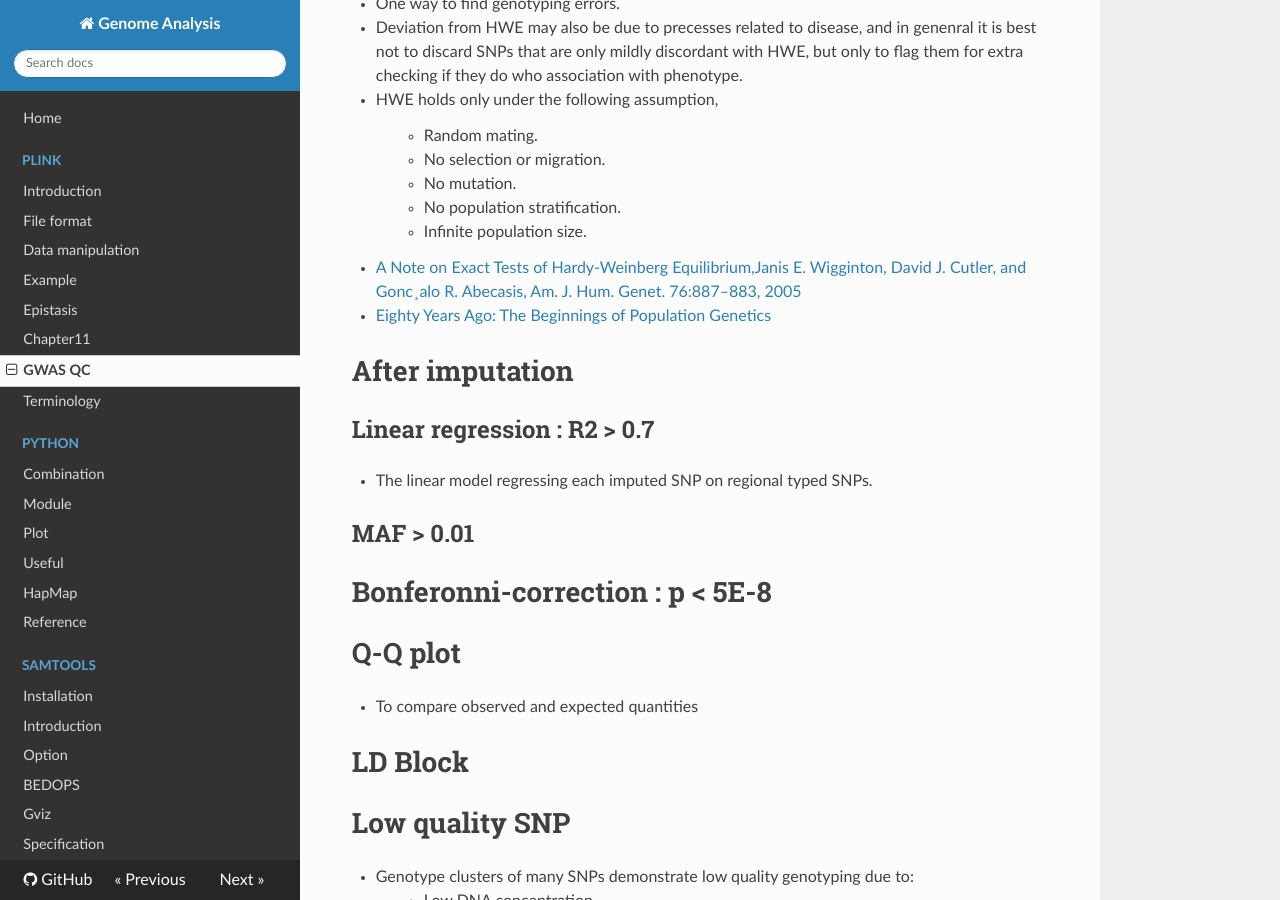
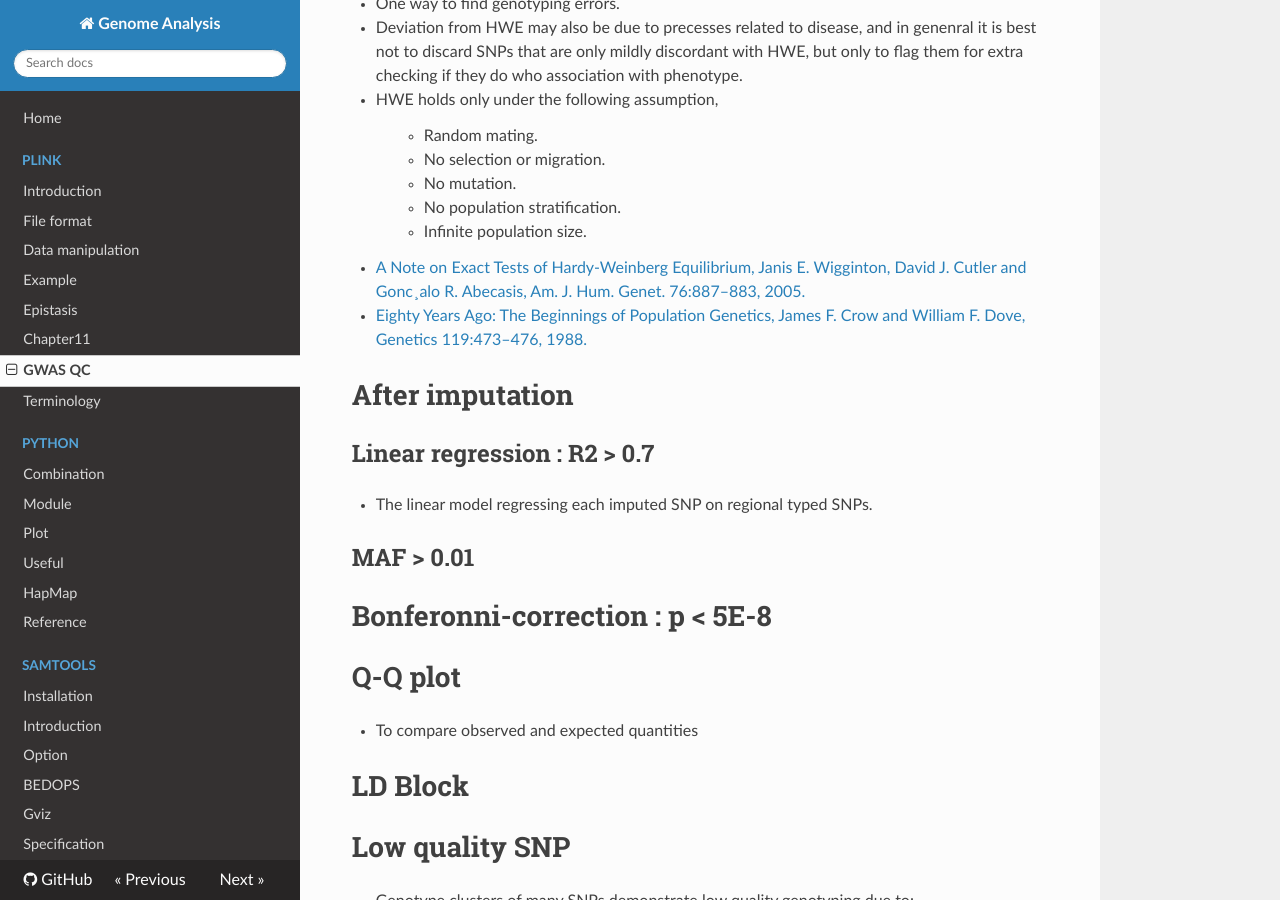
Before and after one commit to WonyoungCho/plink, an MkDocs documentation site: the page built from docs/GWAS.md, in a window 1280 px wide and 900 px high, scrolled down 4474 px. Built offline with MkDocs 1.6.1, drawn with Linux system fonts in a browser that asks for light colours; nearby versions of some CDN libraries; old or Windows-style settings are respelled for this version of MkDocs.

Commit message:
Update GWAS.md

```diff
--- a/docs/GWAS.md
+++ b/docs/GWAS.md
@@ -160,8 +160,8 @@ in controls.
 > - No population stratification.
 > - Infinite population size.
 
-- [A Note on Exact Tests of Hardy-Weinberg Equilibrium,Janis E. Wigginton, David J. Cutler, and Gonc¸alo R. Abecasis, Am. J. Hum. Genet. 76:887–883, 2005](https://www.ncbi.nlm.nih.gov/pmc/articles/PMC1199378/)
-- [Eighty Years Ago: The Beginnings of Population Genetics](https://www.ncbi.nlm.nih.gov/pmc/articles/PMC1203431/)
+- [A Note on Exact Tests of Hardy-Weinberg Equilibrium, Janis E. Wigginton, David J. Cutler and Gonc¸alo R. Abecasis, Am. J. Hum. Genet. 76:887–883, 2005.](https://www.ncbi.nlm.nih.gov/pmc/articles/PMC1199378/)
+- [Eighty Years Ago: The Beginnings of Population Genetics, James F. Crow and William F. Dove, Genetics 119:473–476, 1988.](https://www.ncbi.nlm.nih.gov/pmc/articles/PMC1203431/)
 
 
 # After imputation
```
